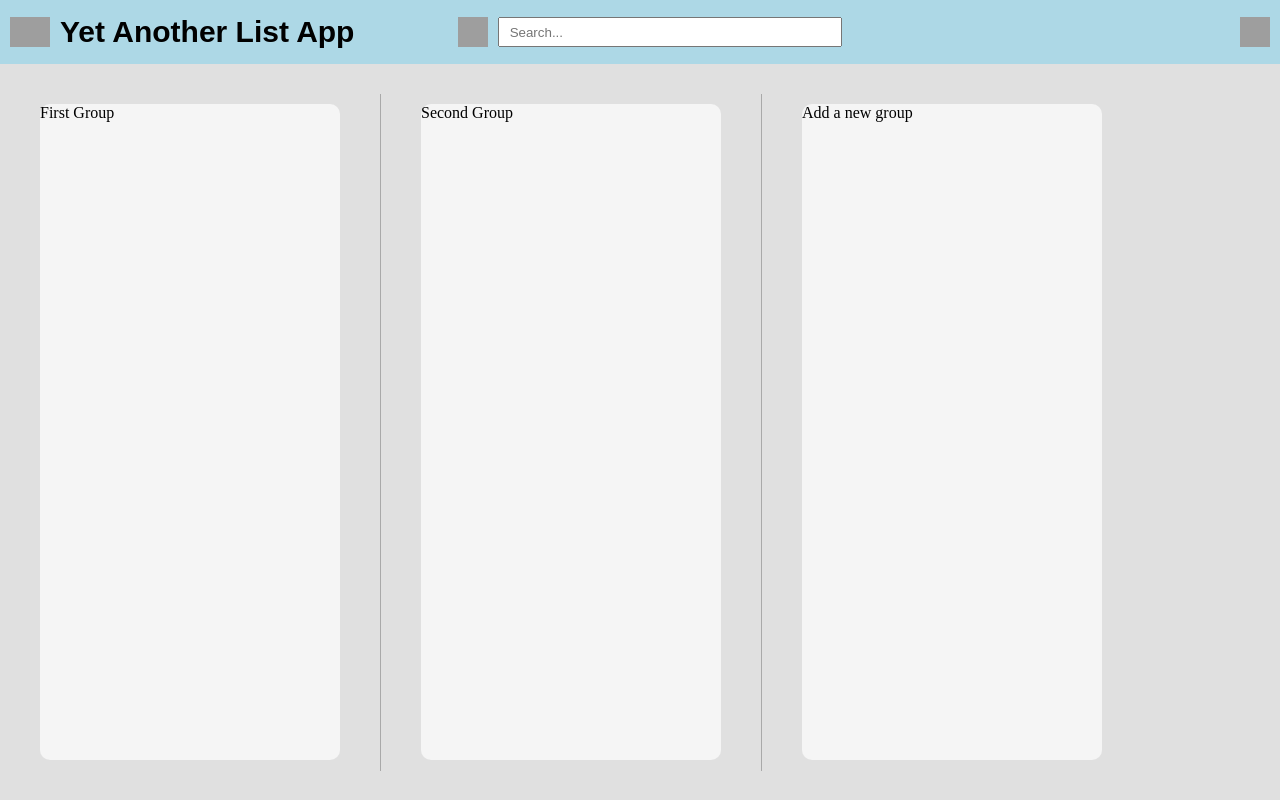
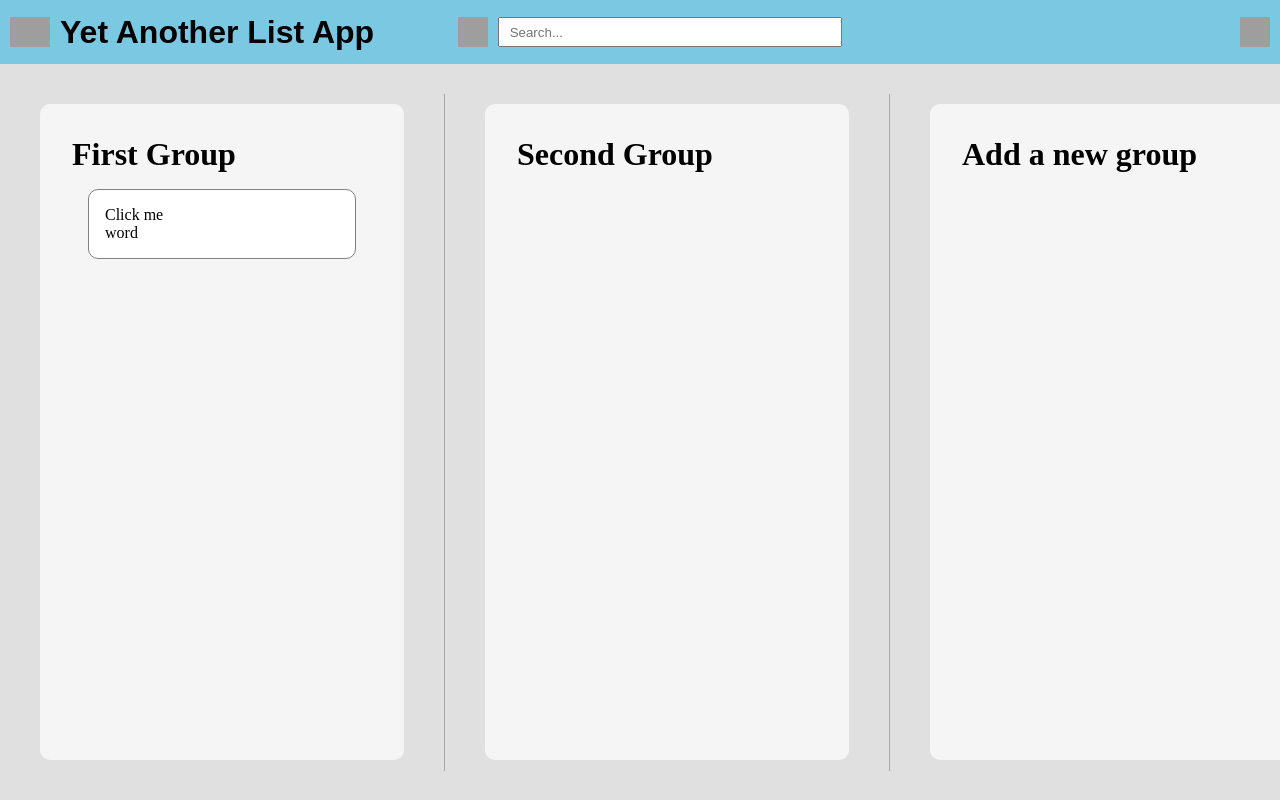
Before and after one commit to llin1592/Yet-Another-List-App, a React (Create React App) app: page / in a window 1280 px wide. Built offline with nearby package versions, Linux system fonts and the light colour scheme; grey boxes are pictures that could not be loaded; the HTML template or start-up script is replaced by a standard one.

Commit message:
added notes to groups and fixed bug
Headers/title were h tags, which means nothing, instead of h1 tags. Also, fixed vertical dividers disappearing when making the browser too thin

```diff
--- a/src/Components/Dashboard.js
+++ b/src/Components/Dashboard.js
@@ -8,7 +8,7 @@ function Dashboard() {
   useEffect(() => {
     setGroups([
       ...groups,
-      { title: "First Group", notes: [] },
+      { title: "First Group", notes: [{ title: "Click me", content: "word" }] },
       { title: "Second Group", notes: [] },
     ]);
   }, []);
--- a/src/Components/Group.js
+++ b/src/Components/Group.js
@@ -7,9 +7,9 @@ const Group = (props) => {
 
   return (
     <div className="group-container">
-      <p>{props.title}</p>
-      {notes.map((note, i) => (
-        <Note key={i} />
+      <h1>{props.title}</h1>
+      {props.notes.map((note, i) => (
+        <Note title={note.title} content={note.content} key={i} />
       ))}
     </div>
   );
--- a/src/Components/Header.js
+++ b/src/Components/Header.js
@@ -11,16 +11,14 @@ const Header = (props) => {
           src="https://upload.wikimedia.org/wikipedia/commons/b/b2/Hamburger_icon.svg"
           alt=""
         />
-        <h
+        <h1
           style={{
-            fontSize: 30,
-            fontWeight: "bold",
             fontFamily: "Arial, sans-serif",
             maxLines: 2,
           }}
         >
           Yet Another List App
-        </h>
+        </h1>
       </div>
 
       <div className="center-header-bar">
--- a/src/Components/Note.js
+++ b/src/Components/Note.js
@@ -1,7 +1,13 @@
 import React from "react";
+import "../Styles/Note.css";
 
 const Note = (props) => {
-  return <div className="note-container"></div>;
+  return (
+    <div className="note-container">
+      <p>{props.title}</p>
+      <p>{props.content}</p>
+    </div>
+  );
 };
 
 export default Note;
--- a/src/Styles/Dashboard.css
+++ b/src/Styles/Dashboard.css
@@ -7,12 +7,13 @@
     display: flex;
     background-color: rgb(224, 224, 224);
     height:100%;
+    overflow-x: auto;
 }
 
 /*https://stackoverflow.com/questions/3148415/how-to-make-a-vertical-line-in-html*/
 .vertical-line {
     position: relative;
-    width: 1px;
+    min-width: 1px;
     top: 4%;
     height: 92%;
     background-color: darkgray;
--- a/src/Styles/Group.css
+++ b/src/Styles/Group.css
@@ -8,6 +8,7 @@
     display: flex;
     min-width: 300px;
     margin: 40px;
+    padding: 2em;
     flex-direction: column;
     border-radius: 10px;
     background-color: whitesmoke;
--- a/src/Styles/Header.css
+++ b/src/Styles/Header.css
@@ -7,7 +7,7 @@
     display: flex;
     justify-content: space-between;
     height: 70px;
-    background-color: lightblue;
+    background-color: rgb(123, 200, 226);
 }
 
 .header-bar > div {
--- /dev/null
+++ b/src/Styles/Note.css
@@ -0,0 +1,14 @@
+* {
+    margin: 0;
+    padding: 0;
+}
+
+.note-container {
+    background-color: white;
+    border: 1px solid grey;
+    border-radius: 10px;
+    padding: 1em;
+    margin-top: 1em;
+    margin-left: 1em;
+    margin-right: 1em;
+}
```
